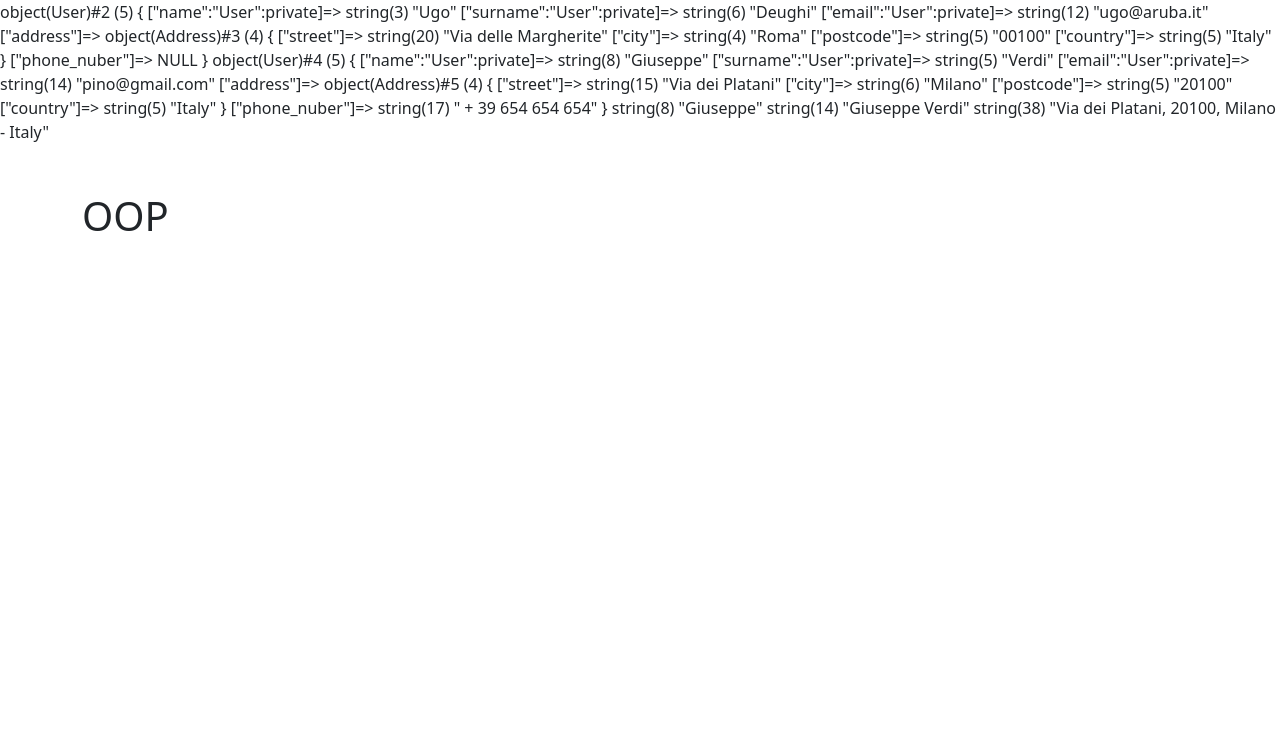
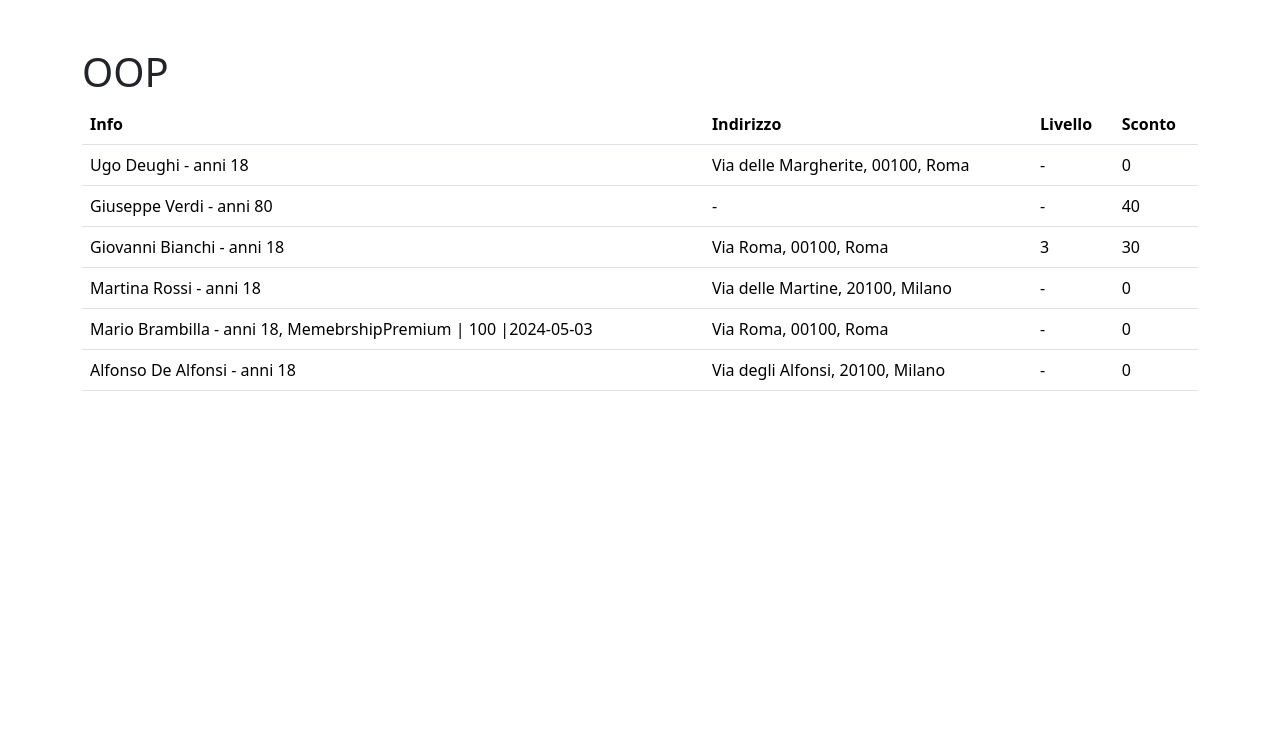
Before and after one commit to Stefano-Corradi-Boolean/oop-120, a PHP site: page / in a window 1280 px wide. Shown: the top 751 px of the page. Run offline with PHP 8.4, Linux system fonts and the light colour scheme.

Commit message:
[add] ereditarietà

```diff
--- a/Model/Address.php
+++ b/Model/Address.php
@@ -5,7 +5,6 @@ class Address {
   public $street;
   public $city;
   public $postcode;
-  public $country = 'Italy';
 
   public function __construct(string $_street, string $_city, string $_postcode){
     $this->street = $_street;
@@ -14,7 +13,7 @@ class Address {
   }
 
   public function getFullAddress(){
-    return "$this->street, $this->postcode, $this->city - $this->country";
+    return "$this->street, $this->postcode, $this->city";
   }
 
 }
--- /dev/null
+++ b/Model/Employee.php
@@ -0,0 +1,33 @@
+<?php
+
+// class NomeClasseFiglio extends NomeClasseMadre
+class Employee extends User {
+  public $level;
+
+  // ricreo il costruttore "gemello" della classe genitore con in più (opzionale) le sue proprità
+  function __construct(string $_name,string  $_surname,string  $_email, Address $_address = null, $_level){
+    // eredito il costruttore del genitore
+    // con parent si accede ai metodi/proprità del genitore
+    parent::__construct($_name, $_surname, $_email, $_address);
+
+    // inoltre gestisco i dati specifici del figlio
+    $this->level = $_level;
+
+    // posso leggere $this->age del genitore perché è protected
+    $this->setDiscount($this->age);
+  }
+
+  public function setLevel($_level){
+    $this->level = $_level;
+  }
+
+  // POLIMORFISMO
+  // sovrascrivo la classe del genitore con delle regole specifiche del figlio
+  private function setDiscount($_age){
+    if($_age >= 65){
+      $this->discount = 50;
+    }else{
+      $this->discount = $this->level * 10;
+    }
+  }
+}
--- /dev/null
+++ b/Model/Membership.php
@@ -0,0 +1,20 @@
+<?php
+
+class Membership {
+
+  public $name;
+  public $price;
+  public $start_date;
+
+  public function __construct(string $_name,int $_price,string $_start_date){
+    $this->name = $_name;
+    $this->price = $_price;
+    $this->start_date = $_start_date;
+  }
+
+  public function getMebershipDetail(){
+    return "$this->name | $this->price |$this->start_date";
+  }
+
+
+}
--- /dev/null
+++ b/Model/PremiumUser.php
@@ -0,0 +1,22 @@
+<?php
+
+class PremiumUser extends User {
+  public $membership;
+
+  // ricreo il costruttore "gemello" della classe genitore con in più (opzionale) le sue proprità
+  function __construct(string $_name,string  $_surname,string  $_email, Address $_address = null, Membership $_membership){
+    // eredito il costruttore del genitore
+    // cpn parent si accede ai metodi/proprità del genitore
+    parent::__construct($_name, $_surname, $_email, $_address);
+
+    $this->membership = $_membership;
+
+  }
+
+  public function getUserInfo(){
+    // prendo i dati dal metodo del genitore
+
+    return parent::getUserInfo() . ", Memebrship" . $this->membership->getMebershipDetail();
+  }
+
+}
--- a/Model/User.php
+++ b/Model/User.php
@@ -2,15 +2,20 @@
 
 class User {
 
+  // una porpità privata è visibile solo dalla classe stessa. NON dall'esterno e NON dai figli
   private $name;
   private $surname;
   private $email;
 
   public $address;
+  public $discount = 0;
+  // una proprità protected non è visibile dall'esterno ma solo dai suoi "figli"
+  protected $age = 18;
   public $phone_nuber;
+  public static $country = 'Italy';
 
   // passando le proprità al costruttore rendo obbligatori i dati
-  function __construct(string $_name,string  $_surname,string  $_email, Address $_address){
+  function __construct(string $_name,string  $_surname,string  $_email, Address $_address = null){
     // $this fa riferimento alla classe e la variabile d'istanza è collegara con -> senza $
 
     // non valorizzo qui le variabili perché passo dalle funzioni setter che li controllano
@@ -23,6 +28,7 @@ class User {
     $this->setEmail($_email);
     $this->address = $_address;
 
+    $this->setDiscount($this->age);
   }
 
   /// SETTER /////////
@@ -39,6 +45,17 @@ class User {
   public function setEmail($_email){
     // qui effettuo i controlli ed eventualmente restituisco un errore
     $this->email = $_email;
+  }
+
+  public function setAge($_age){
+    $this->age = $_age;
+    $this->setDiscount($_age);
+  }
+
+  private function setDiscount($_age){
+    if($_age >= 65){
+      $this->discount = 40;
+    }
   }
 
 
@@ -61,4 +78,18 @@ class User {
       return $this->name;
   }
 
+  public function getAge(){
+      return $this->age;
+  }
+
+  public function getUserInfo(){
+    return "$this->name $this->surname - anni $this->age";
+  }
+
+  // METODI STATICI
+  public static function getSaluto($name){
+    // da un metodo stati con non posso accedere alle proprità dell'stanza ma posso accedere alle proprità statiche con self::$miaPropita
+    return 'Ciao ' . $name . ' benvenuto in ' . self::$country;
+  }
+
 }
--- /dev/null
+++ b/data/db.php
@@ -0,0 +1,10 @@
+<?php
+
+$db = [
+  new User('Ugo', 'Deughi', 'ugo@gmail.com', new Address('Via delle Margherite', 'Roma', '00100')),
+  new User('Giuseppe', 'Verdi', 'pino@gmail.com'),
+  new Employee('Giovanni', 'Bianchi', 'bianchi@gmail.com', new Address('Via Roma', 'Roma', '00100'), 3),
+  new User('Martina', 'Rossi', 'matry@gmail.com', new Address('Via delle Martine', 'Milano', '20100')),
+  new PremiumUser('Mario', 'Brambilla', 'mario@gmail.com', new Address('Via Roma', 'Roma', '00100'), new Membership('Premium', 100, '2024-05-03') ),
+  new User('Alfonso', 'De Alfonsi', 'alf@gmail.com', new Address('Via degli Alfonsi', 'Milano', '20100')),
+];
--- a/index.php
+++ b/index.php
@@ -2,23 +2,59 @@
 
 // impoerto la classe. Il nome della file della classe deve avere lo stesso nome della classe
 require_once __DIR__ . '/Model/User.php';
+require_once __DIR__ . '/Model/Employee.php';
+require_once __DIR__ . '/Model/Membership.php';
+require_once __DIR__ . '/Model/PremiumUser.php';
 require_once __DIR__ . '/Model/Address.php';
+require_once __DIR__ . '/data/db.php';
 
-$ugo = new User('Ugo', 'Deughi', 'ugo@gmail.com', new Address('Via delle Margherite', 'Roma', '00100'));
+$db[1]->setAge(80);
+// propiretà statica
+// si accede dalla classe e non dall'istanza e la sibìntassi è:
+// MiaClasse::$miaPoprieta
+// var_dump(User::$country);
+// var_dump(User::getSaluto('Filippo'));
 
-$giuseppe = new User('Giuseppe', 'Verdi', 'pino@gmail.com', new Address('Via dei Platani', 'Milano', '20100'));
-$giuseppe->phone_nuber = ' + 39 654 654 654';
+// // controllo senza nullsafe operator
+// if(isset($db[1]->address)){
+//   var_dump($db[1]->address->getFullAddress());
 
- $ugo->setEmail('ugo@aruba.it');
+// }else{
+//   var_dump('noooooooo');
+// }
 
-var_dump($ugo);
-var_dump($giuseppe);
-var_dump($giuseppe->getName());
-var_dump($giuseppe->getFullName());
+// // controllo con nullsafe operator
+// var_dump($db[1]->address?->getFullAddress() ?? 'noooooo!!!!!');
+// die();
 
-// address è una classe 'iniettata' al momente della creazione dell'istanza
-// quindi accedo ai suoi metodi passando per l'istanza
-var_dump($giuseppe->address->getFullAddress());
+// $ugo = new User('Ugo', 'Deughi', 'ugo@gmail.com', new Address('Via delle Margherite', 'Roma', '00100'));
+
+// $giuseppe = new User('Giuseppe', 'Verdi', 'pino@gmail.com', new Address('Via dei Platani', 'Milano', '20100'));
+// $giuseppe->phone_nuber = ' + 39 654 654 654';
+
+//  $ugo->setEmail('ugo@aruba.it');
+
+// var_dump($ugo);
+// var_dump($giuseppe);
+// var_dump($giuseppe->getName());
+// var_dump($giuseppe->getFullName());
+
+// // address è una classe 'iniettata' al momente della creazione dell'istanza
+// // quindi accedo ai suoi metodi passando per l'istanza
+// var_dump($giuseppe->address->getFullAddress());
+
+
+// ereditarità ///////////////////////
+
+// $nuovo_dipendente = new Employee('Giovanni', 'Bianchi', 'bianchi@gmail.com', new Address('Via Roma', 'Roma', '00100'), 3);
+
+// $nuovo_utente = new User('Giovanni', 'Bianchi', 'bianchi@gmail.com', new Address('Via Roma', 'Roma', '00100'));
+
+// var_dump($nuovo_dipendente);
+// var_dump($nuovo_utente);
+
+// var_dump($nuovo_dipendente->level);
+// var_dump($nuovo_utente->level);  // null
 
 ?>
 
@@ -36,7 +72,28 @@ var_dump($giuseppe->address->getFullAddress());
 <body>
   <div class="container my-5">
     <h1>OOP</h1>
-    <h2 id="output"></h2>
+    <table class="table">
+      <thead>
+        <tr>
+          <th scope="col">Info</th>
+          <th scope="col">Indirizzo</th>
+          <th scope="col">Livello</th>
+          <th scope="col">Sconto</th>
+        </tr>
+      </thead>
+      <tbody>
+        <?php foreach($db as $user): ?>
+          <tr>
+            <td><?php echo $user->getUserInfo() ?></td>
+            <!-- stampo l'indirizzo solo se c'è  -->
+            <td><?php echo $user->address?->getFullAddress() ?? '-' ?></td>
+            <!-- stampo il livello solo se c'è  -->
+            <td><?php echo $user->level ?? '-' ?></td>
+            <td><?php echo $user->discount ?></td>
+          </tr>
+        <?php endforeach; ?>
+      </tbody>
+    </table>
   </div>
 
 
```
